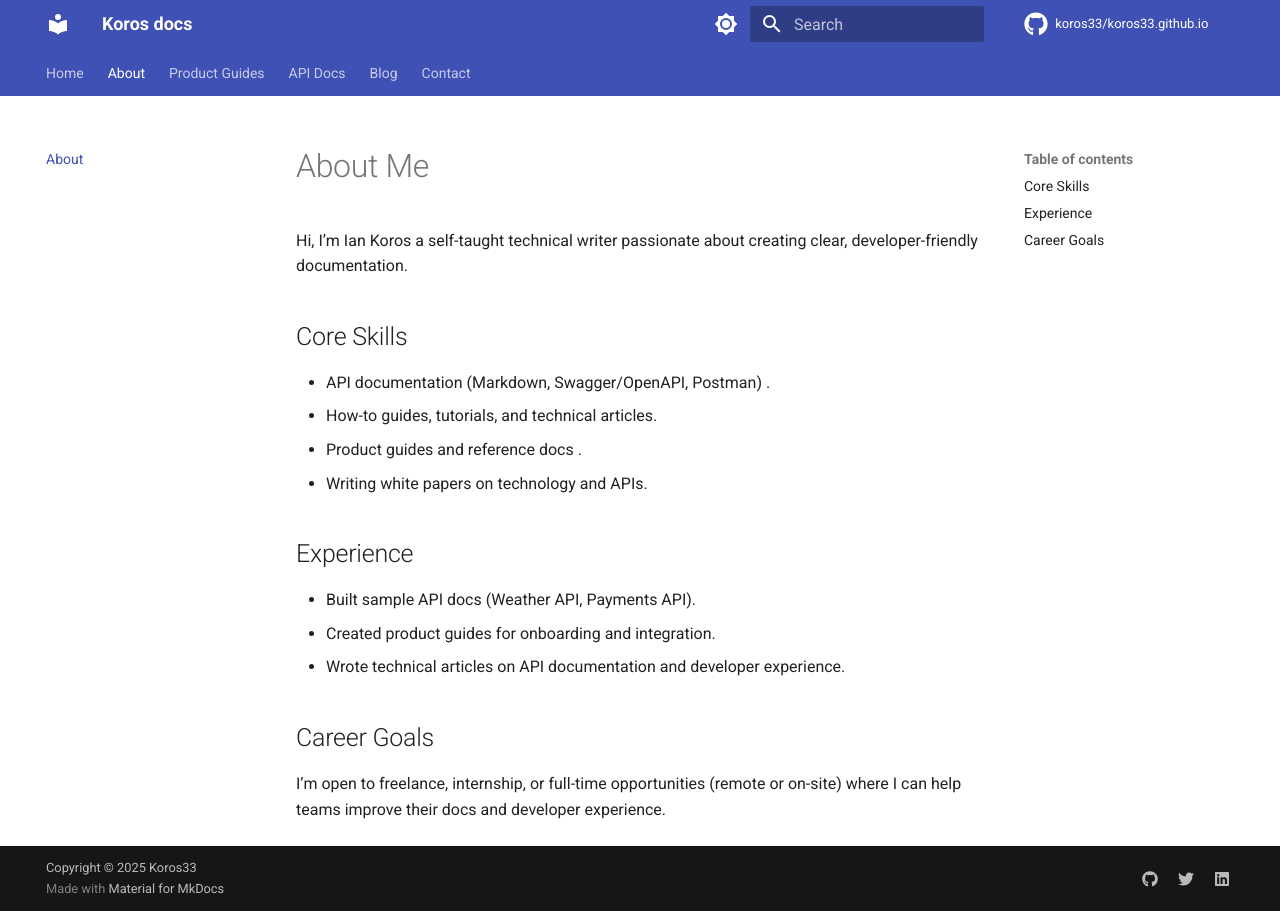
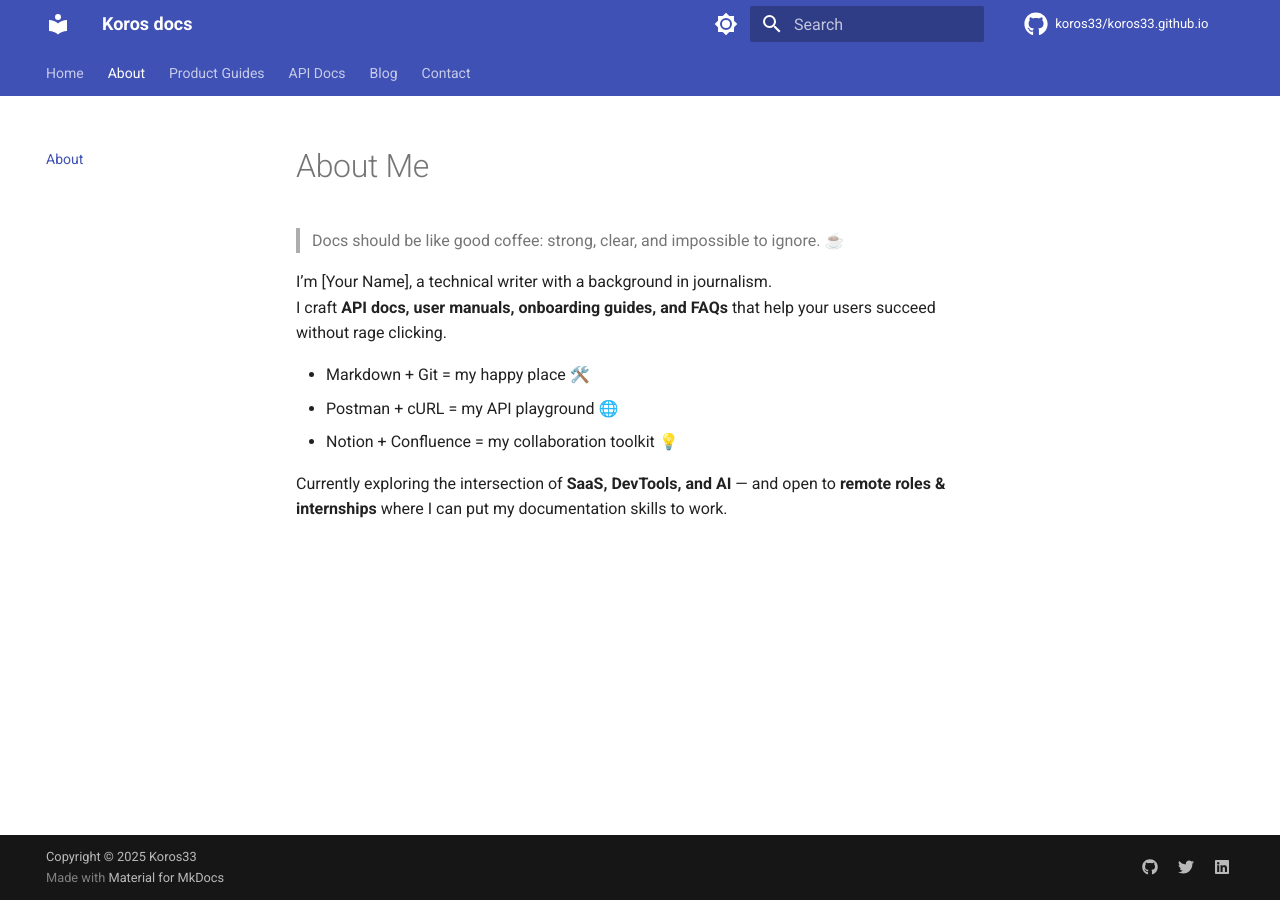
Before and after one commit to koros33/koros33.github.io, an MkDocs documentation site: the page built from docs/about.md, in a window 1280 px wide. Built offline with MkDocs 1.6.1 and Material for MkDocs 9.7.7, drawn with Linux system fonts in a browser that asks for light colours; comment, search, counter and statistics services are not loaded; the version menu is left out.

Commit message:
about.md

```diff
--- a/docs/about.md
+++ b/docs/about.md
@@ -1,17 +1,12 @@
 # About Me
 
-Hi, I’m Ian Koros a self-taught technical writer passionate about creating clear, developer-friendly documentation.
+> Docs should be like good coffee: strong, clear, and impossible to ignore. ☕
 
-## Core Skills
-- API documentation (Markdown, Swagger/OpenAPI, Postman) .
-- How-to guides, tutorials, and technical articles.
-- Product guides and reference docs .
-- Writing white papers on technology and APIs.
+I’m [Your Name], a technical writer with a background in journalism.
+I craft **API docs, user manuals, onboarding guides, and FAQs** that help your users succeed without rage clicking.
 
-## Experience
-- Built sample API docs (Weather API, Payments API).
-- Created product guides for onboarding and integration.
-- Wrote technical articles on API documentation and developer experience.
+- Markdown + Git = my happy place 🛠️
+- Postman + cURL = my API playground 🌐
+- Notion + Confluence = my collaboration toolkit 💡
 
-## Career Goals
-I’m open to freelance, internship, or full-time opportunities (remote or on-site) where I can help teams improve their docs and developer experience.
+Currently exploring the intersection of **SaaS, DevTools, and AI** — and open to **remote roles & internships** where I can put my documentation skills to work.
```
